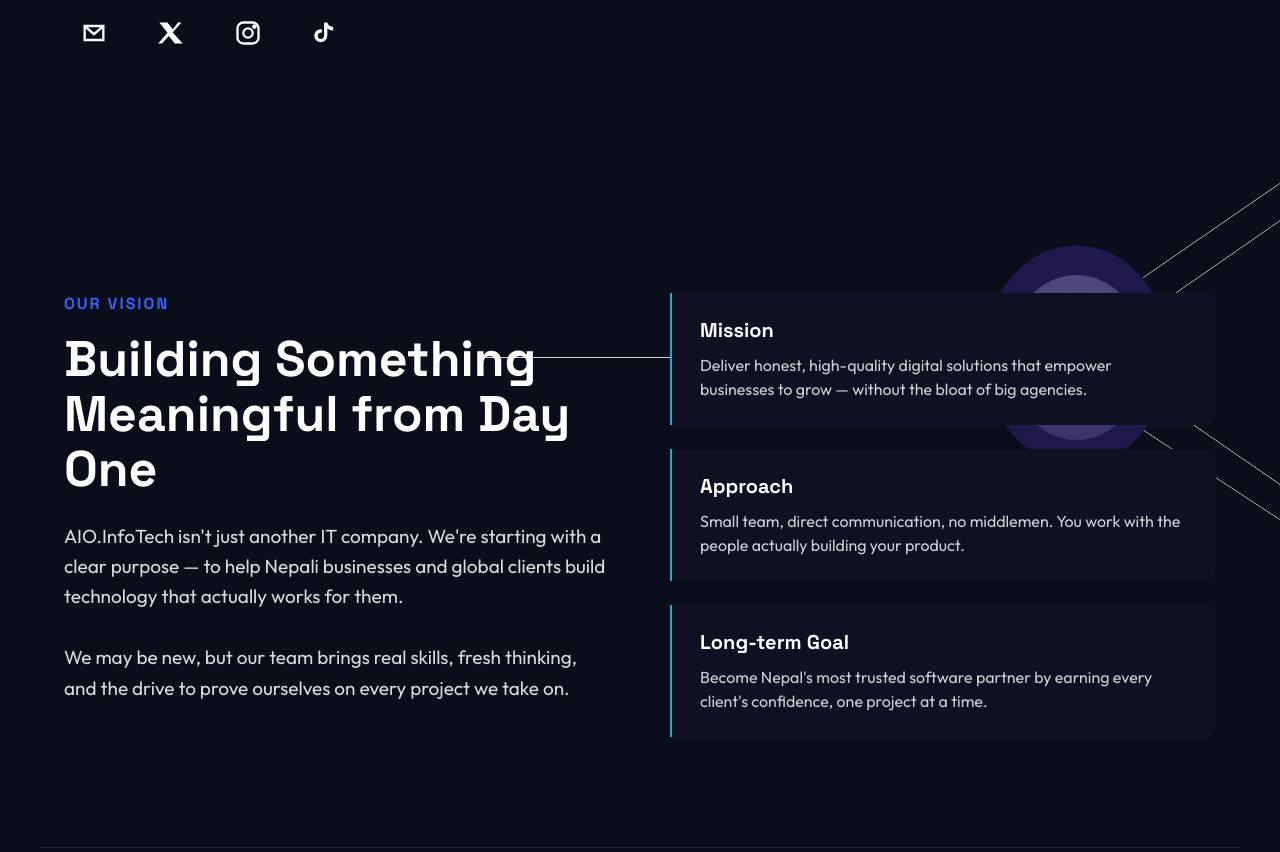
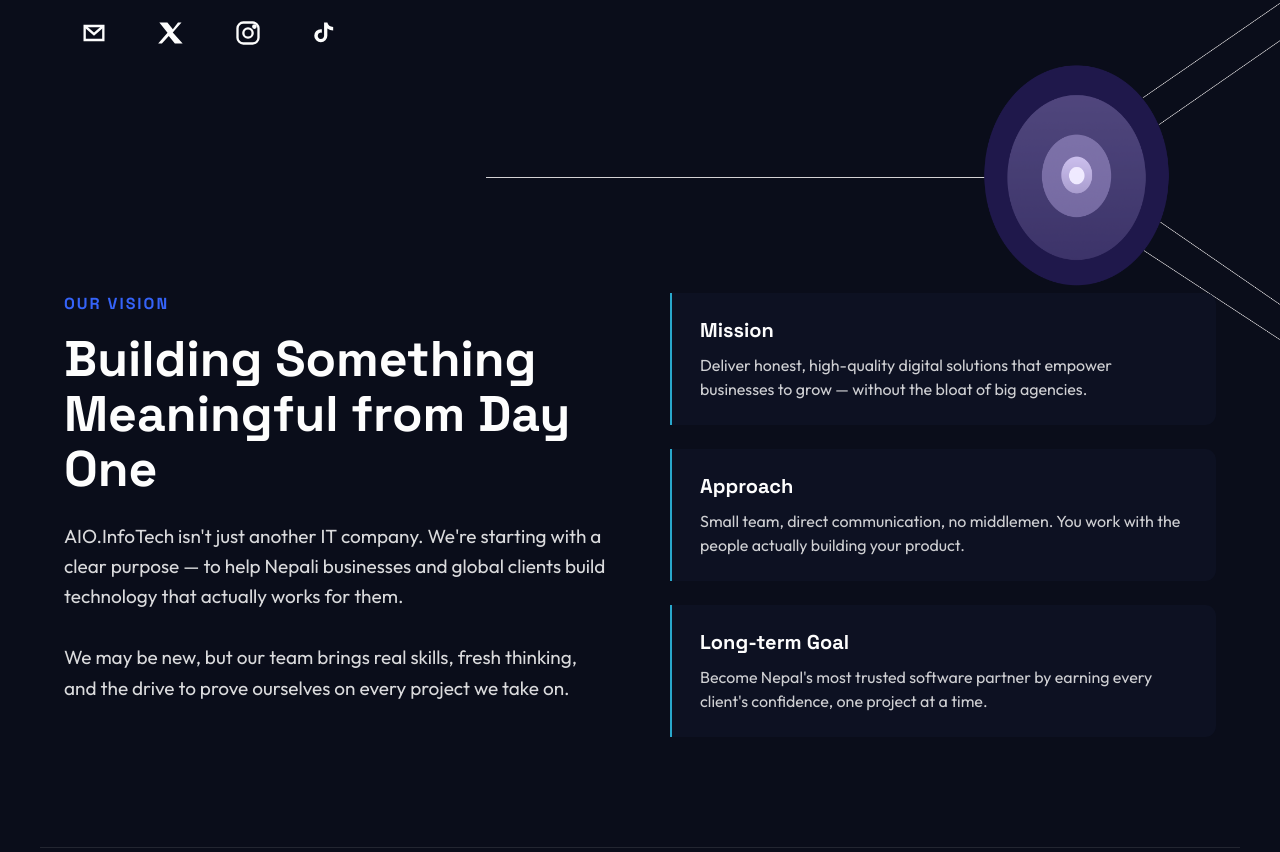
Before and after one commit to SAN3D/aio-infotech-site, a plain HTML site: page index.html in a window 1280 px wide. Shown: the part 708-1560 px from the top of the page. Drawn offline with Linux system fonts and the light colour scheme.

Commit message:
Update style.css

```diff
--- a/style.css
+++ b/style.css
@@ -290,12 +290,12 @@ a:focus-visible, button:focus-visible, input:focus-visible, textarea:focus-visib
 
 /* ---------------------------------- Orbit / ring decoration ---------------------------------- */
 
-.section-pad{ position: relative; overflow: hidden; }
+.section-pad{ position: relative; overflow: visible; }
 
 .orbit-decor{
   position:absolute;
   right: 0;
-  top: 0;
+  top: -180px;
   width: 62%;
   max-width: 900px;
   min-width: 500px;
```
